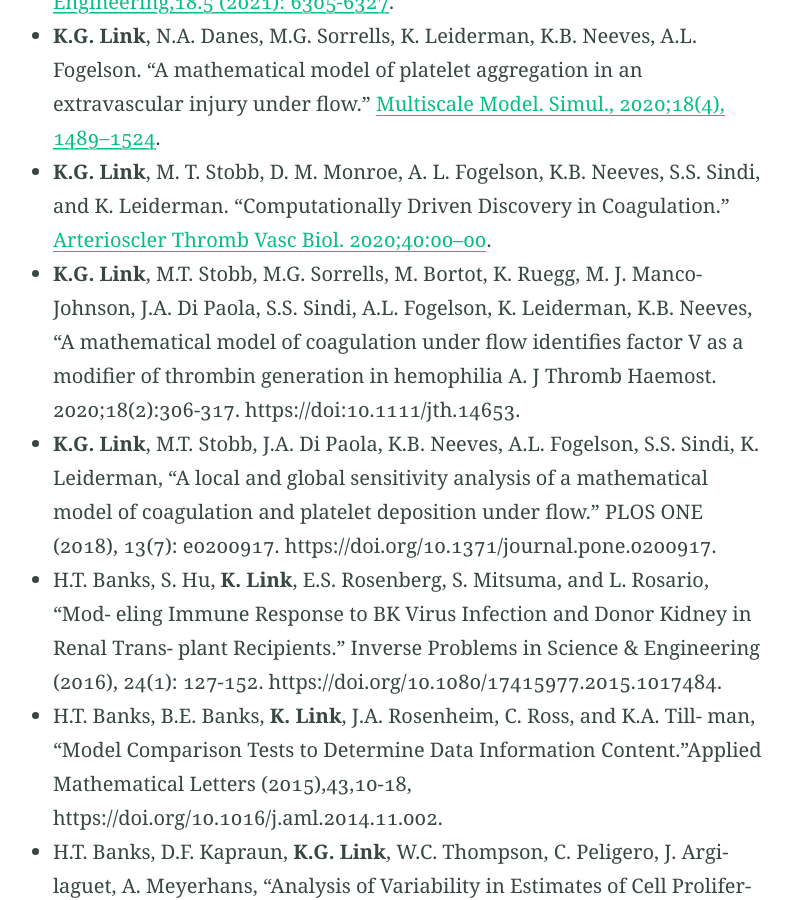
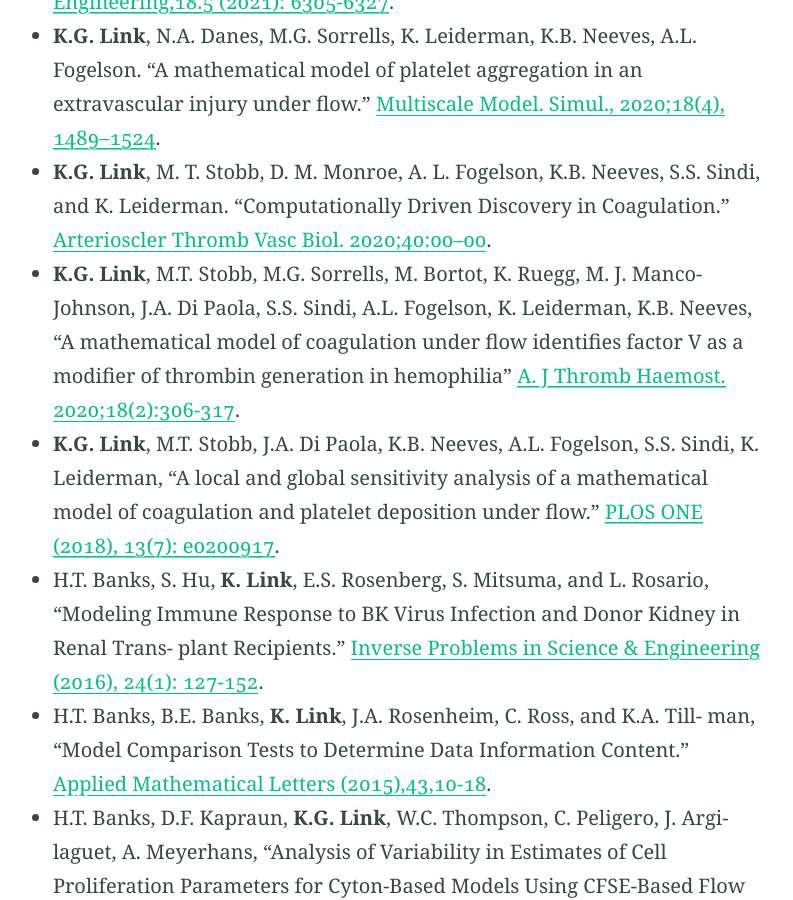
Before and after one commit to kathrynglink/kathrynglink.github.io, a Jekyll site: the page built from research.md, in a window 1280 px wide and 900 px high, scrolled down 968 px. Shown: the whole window, without its empty margins (230-1023 px from the left). Built offline with Jekyll 4.4.1, drawn with Linux system fonts in a browser that asks for light colours; some of the changed text lies outside the part shown.

Commit message:
Update research.md

```diff
--- a/research.md
+++ b/research.md
@@ -3,7 +3,7 @@ title:
 layout: page
 feature_text: |
   ## Research
-feature_image: "https://annacnelson.github.io/DSC_0685.JPG"
+feature_image:
 excerpt: "This."
 ---
 
@@ -14,10 +14,10 @@ I am motivated by problems at the intersection of biology and mathematics, and a
 * C.K. Buhler, R.S. Terry, **K.G. Link**, and F.R. Adler. “When does adaptive ther- apy work? Comparing cancer treatment strategies across mathematical models and outcome objectives.” [Mathematical Biosciences and Engineering,18.5 (2021): 6305-6327](https://doi.org/10.3934/mbe.2021315).
 * **K.G. Link**, N.A. Danes, M.G. Sorrells, K. Leiderman, K.B. Neeves, A.L. Fogelson. “A mathematical model of platelet aggregation in an extravascular injury under flow.” [Multiscale Model. Simul., 2020;18(4), 1489–1524](https://doi.org/10.1137/20M1317785).
 * **K.G. Link**, M. T. Stobb, D. M. Monroe, A. L. Fogelson, K.B. Neeves, S.S. Sindi, and K. Leiderman. “Computationally Driven Discovery in Coagulation.” [Arterioscler Thromb Vasc Biol. 2020;40:00–00](https://doi.org/10.1161/ATVBAHA.120.314648).
-* **K.G. Link**, M.T. Stobb, M.G. Sorrells, M. Bortot, K. Ruegg, M. J. Manco- Johnson, J.A. Di Paola, S.S. Sindi, A.L. Fogelson, K. Leiderman, K.B. Neeves, “A mathematical model of coagulation under flow identifies factor V as a modifier of thrombin generation in hemophilia A. J Thromb Haemost. 2020;18(2):306-317. https://doi:10.1111/jth.14653.
-* **K.G. Link**, M.T. Stobb, J.A. Di Paola, K.B. Neeves, A.L. Fogelson, S.S. Sindi, K. Leiderman, “A local and global sensitivity analysis of a mathematical model of coagulation and platelet deposition under flow.” PLOS ONE (2018), 13(7): e0200917. https://doi.org/10.1371/journal.pone.0200917.
-* H.T. Banks, S. Hu, **K. Link**, E.S. Rosenberg, S. Mitsuma, and L. Rosario, “Mod- eling Immune Response to BK Virus Infection and Donor Kidney in Renal Trans- plant Recipients.” Inverse Problems in Science & Engineering (2016), 24(1): 127-152. https://doi.org/10.1080/17415977.2015.1017484.
-* H.T. Banks, B.E. Banks, **K. Link**, J.A. Rosenheim, C. Ross, and K.A. Till- man, “Model Comparison Tests to Determine Data Information Content.”Applied Mathematical Letters (2015),43,10-18, https://doi.org/10.1016/j.aml.2014.11.002.
-* H.T. Banks, D.F. Kapraun, **K.G. Link**, W.C. Thompson, C. Peligero, J. Argi- laguet, A. Meyerhans, “Analysis of Variability in Estimates of Cell Prolifer- ation Parameters for Cyton-Based Models Using CFSE-Based Flow Cytome- try Data.” Journal of Inverse and Ill-posed Problems (2014), 23(2) 135-171, https://doi.org/10.1515/jiip-2013-0065.
-* T. Huffman, **K. Link**, J. Nardini, L. Poag, K. Flores, H.T. Banks, B. Blasco, J. Jungfleisch, J. Diez, “A Mathematical Model of RNA3 Recruitment in the Repli- cation Cycle of Brome Mosaic Virus.” International Journal of Pure and Applied Mathematics (2013), 89(2) 251-274, https://doi.org/10.12732/ijpam.v92i1.3.
+* **K.G. Link**, M.T. Stobb, M.G. Sorrells, M. Bortot, K. Ruegg, M. J. Manco- Johnson, J.A. Di Paola, S.S. Sindi, A.L. Fogelson, K. Leiderman, K.B. Neeves, “A mathematical model of coagulation under flow identifies factor V as a modifier of thrombin generation in hemophilia" [A. J Thromb Haemost. 2020;18(2):306-317](https://doi:10.1111/jth.14653).
+* **K.G. Link**, M.T. Stobb, J.A. Di Paola, K.B. Neeves, A.L. Fogelson, S.S. Sindi, K. Leiderman, “A local and global sensitivity analysis of a mathematical model of coagulation and platelet deposition under flow.” [PLOS ONE (2018), 13(7): e0200917](https://doi.org/10.1371/journal.pone.0200917).
+* H.T. Banks, S. Hu, **K. Link**, E.S. Rosenberg, S. Mitsuma, and L. Rosario, “Modeling Immune Response to BK Virus Infection and Donor Kidney in Renal Trans- plant Recipients.” [Inverse Problems in Science & Engineering (2016), 24(1): 127-152](https://doi.org/10.1080/17415977.2015.1017484).
+* H.T. Banks, B.E. Banks, **K. Link**, J.A. Rosenheim, C. Ross, and K.A. Till- man, “Model Comparison Tests to Determine Data Information Content.” [ Applied Mathematical Letters (2015),43,10-18](https://doi.org/10.1016/j.aml.2014.11.002).
+* H.T. Banks, D.F. Kapraun, **K.G. Link**, W.C. Thompson, C. Peligero, J. Argi- laguet, A. Meyerhans, “Analysis of Variability in Estimates of Cell Proliferation Parameters for Cyton-Based Models Using CFSE-Based Flow Cytometry Data.” [Journal of Inverse and Ill-posed Problems (2014), 23(2) 135-171](https://doi.org/10.1515/jiip-2013-0065).
+* T. Huffman, **K. Link**, J. Nardini, L. Poag, K. Flores, H.T. Banks, B. Blasco, J. Jungfleisch, J. Diez, “A Mathematical Model of RNA3 Recruitment in the Repli- cation Cycle of Brome Mosaic Virus.” [International Journal of Pure and Applied Mathematics (2013), 89(2) 251-274](https://doi.org/10.12732/ijpam.v92i1.3).
 * H.T. Banks, S. Hu, M. Joyner, A. Broido, B. Canter, K. Gayvert, **K. Link**, “A comparison of computational efficiencies of stochastic algorithms in terms of two infection models.” [Mathematical Biosciences & Engineering (2011), 9(3) 487-526](https://doi.org/10.3934/mbe.2012.9.487).
```
